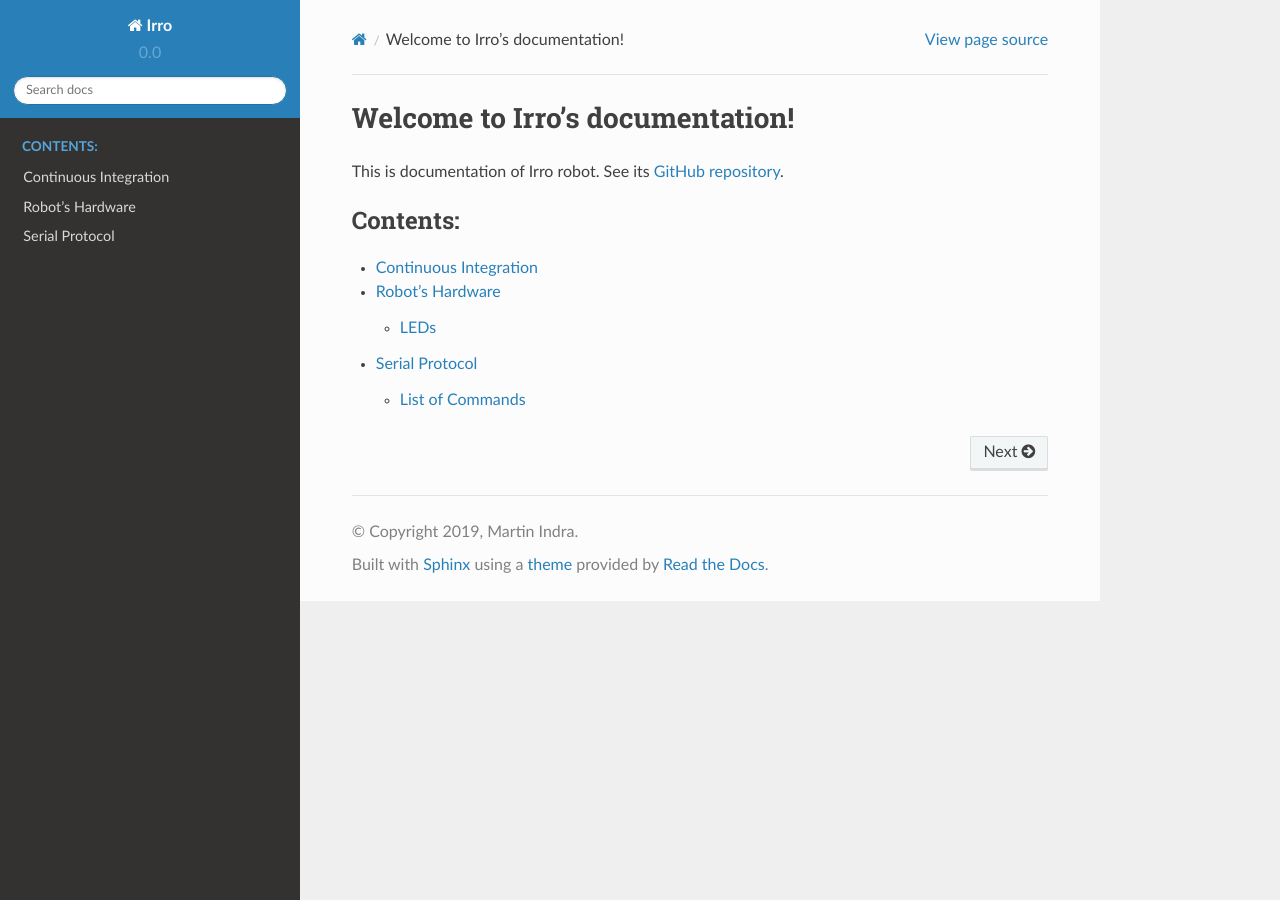
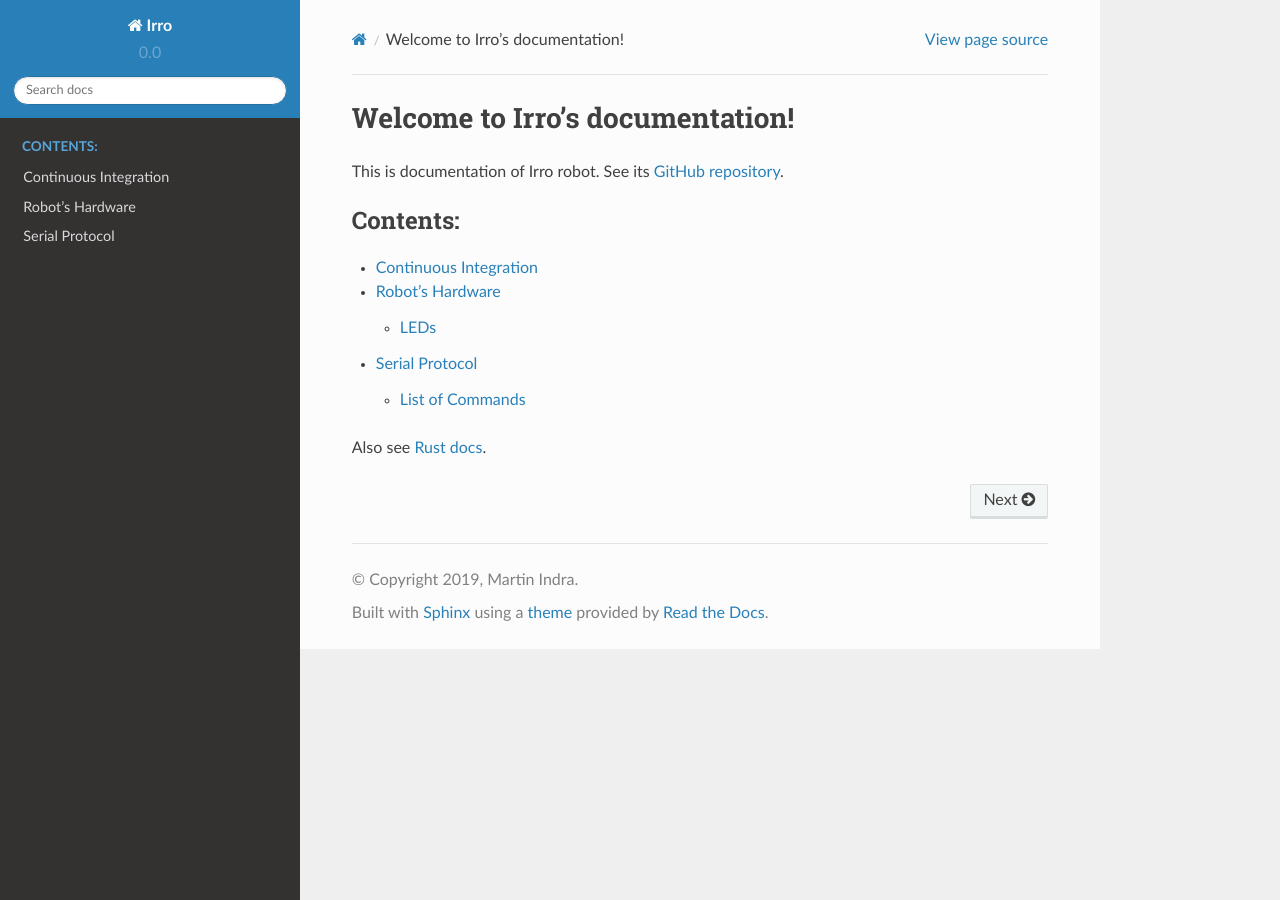
Before and after one commit to Indy2222/irro, a Sphinx documentation site: the page built from docs/index.rst, in a window 1280 px wide. Built offline with Sphinx 7.4.7 and the Read the Docs theme 2.0.0, drawn with Linux system fonts in a browser that asks for light colours.

Commit message:
CI: Build and deploy Rust docs

```diff
--- a/docs/index.rst
+++ b/docs/index.rst
@@ -12,3 +12,7 @@ This is documentation of Irro robot. See its `GitHub repository`_.
    ci
    hw
    serial_protocol
+
+Also see `Rust docs`_.
+
+.. _Rust docs: rust/irro/index.html
```
Also changed, not shown: .travis.yml, 1 other file.
